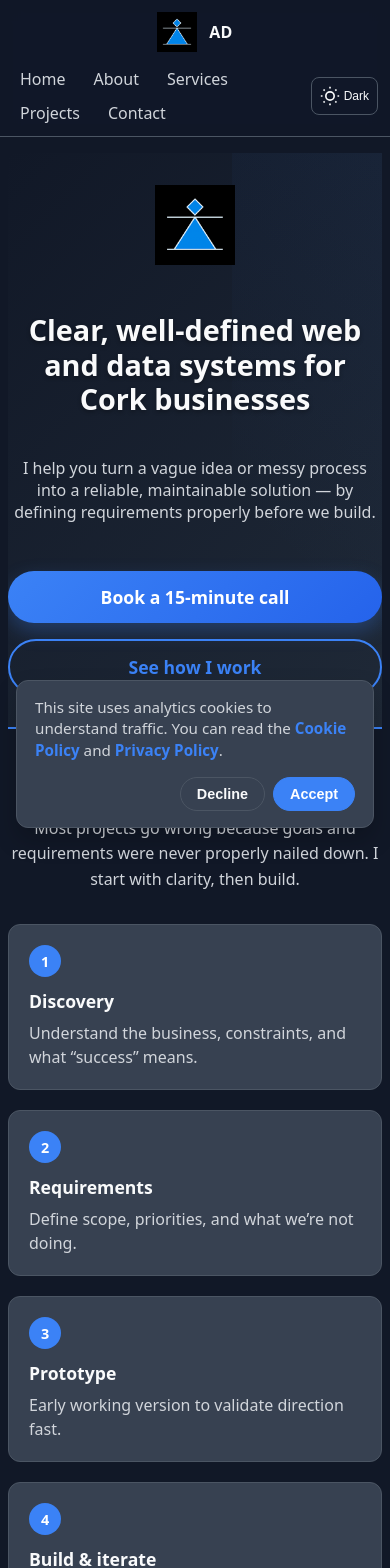
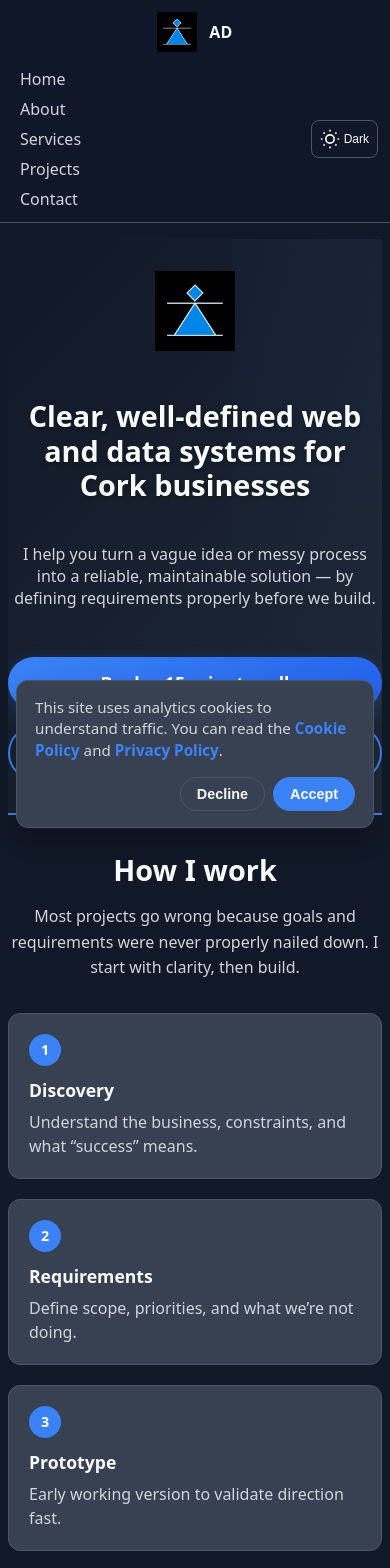
Before and after one commit to duinneacha/adwebsite, a SvelteKit app: page / in a window 390 px wide. Shown: the top 1568 px of the page. Built offline with nearby package versions, Linux system fonts and the light colour scheme.

Commit message:
Updated menu layout for mobile

```diff
--- a/src/routes/+page.svelte
+++ b/src/routes/+page.svelte
@@ -551,6 +551,7 @@
     display: grid;
     grid-template-columns: repeat(auto-fit, minmax(220px, 1fr));
     gap: 20px;
+    align-items: start;
   }
 
   .process-card {
@@ -558,6 +559,8 @@
     border: 1px solid var(--border-color);
     border-radius: 12px;
     padding: 20px;
+    overflow: visible;
+    min-height: fit-content;
   }
 
   .process-card h3 {
@@ -804,8 +807,10 @@
     }
 
     .links {
-      flex-wrap: wrap;
-      gap: 12px;
+      display: flex;
+      flex-direction: column;
+      align-items: flex-start;
+      gap: 8px;
     }
 
     .hero-title {
@@ -833,6 +838,12 @@
 
     .section-title {
       font-size: 1.8rem;
+      line-height: 1.3;
+      padding-top: 4px;
+    }
+
+    .section {
+      scroll-margin-top: 140px;
     }
 
     main {
```
